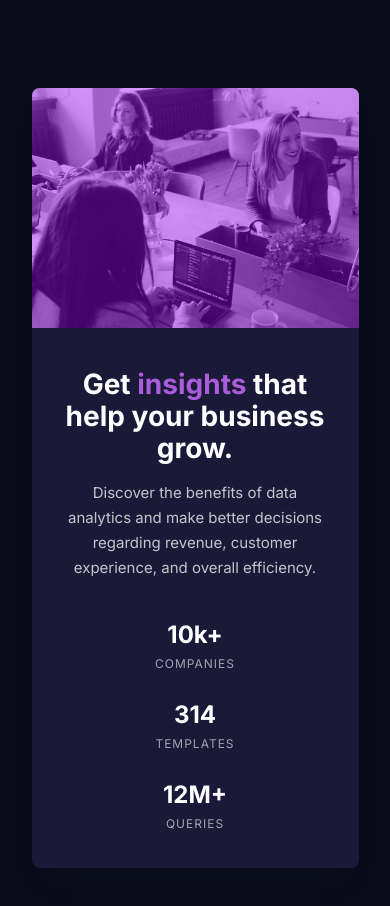
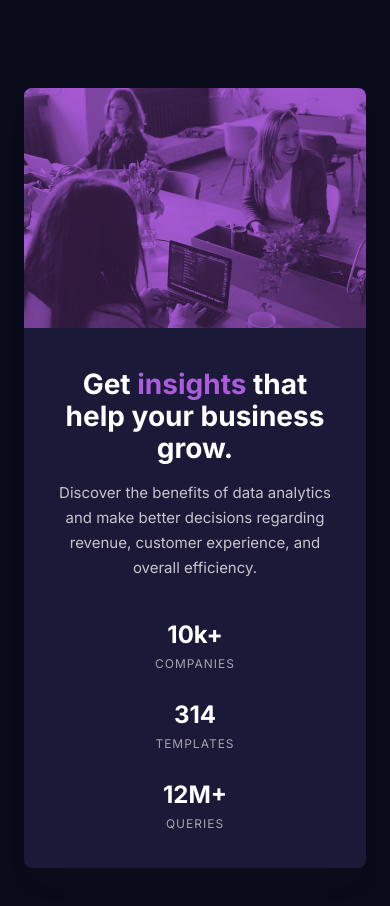
Before and after one commit to Abedalrhmanrizk/Stats-preview-card-component, a plain HTML site: page index.html in a window 390 px wide. Drawn offline with Linux system fonts and the light colour scheme.

Commit message:
editeing

```diff
--- a/style.css
+++ b/style.css
@@ -134,27 +134,32 @@ h2 {
 }
 
 .image-content {
+  background: #ab5cdb;
+  overflow: hidden;
+  height: 100%;
+}
+
+.image {
   background-size: cover;
   background-position: top;
   background-image: url(./images/image-header-desktop.jpg);
   background-repeat: no-repeat;
+  opacity: 0.7411;
+  width: 100%;
+  height: 100%;
+  mix-blend-mode: multiply;
 }
 
-.image {
-  background: var(--bg-violet);
-
-  overflow: hidden;
-  height: 100%;
-}
-
-@media (max-width: 480px) {
+@media (max-width: 768px) {
   body {
     text-align: center;
   }
   main {
     grid-template-columns: 1fr;
-    max-width: 327px;
+    min-width: 327px;
     margin-top: 88px;
+    margin-left: 2.4rem;
+    margin-right: 2.4rem;
     height: 780px;
   }
 
@@ -172,10 +177,12 @@ h2 {
   main .main-parg {
     margin-bottom: 4rem;
   }
-
+  .image {
+    background-image: url(./images/image-header-mobile.jpg);
+  }
   .image-content {
     grid-area: 1/1;
-    height: 240px;
+    min-height: 240px;
   }
   .counts {
     flex-direction: column;
```
